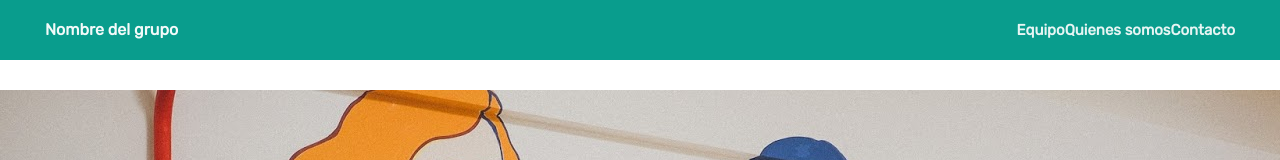
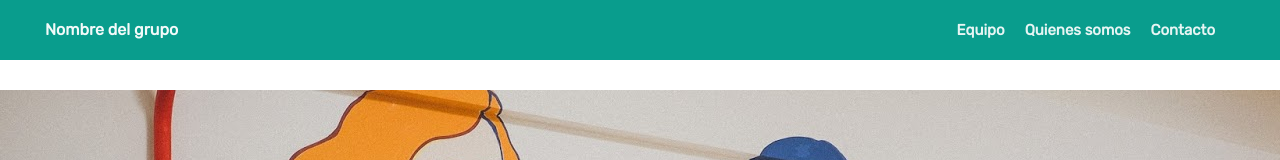
Before and after one commit to Adalab/project-g-m1-fivedrops, a plain HTML site: page index.html in a window 1280 px wide. Shown: the top 160 px of the page. Drawn offline with nearby package versions, Linux system fonts and the light colour scheme.

Commit message:
styles rocio

```diff
--- a/styles/headerfooter.css
+++ b/styles/headerfooter.css
@@ -51,6 +51,10 @@
                     color: white;
                     text-decoration: none;
                     font-weight: bold;
+
+                }
+
+                .header-nav-li {
                     margin-right: 20px;
                 }
 
```
